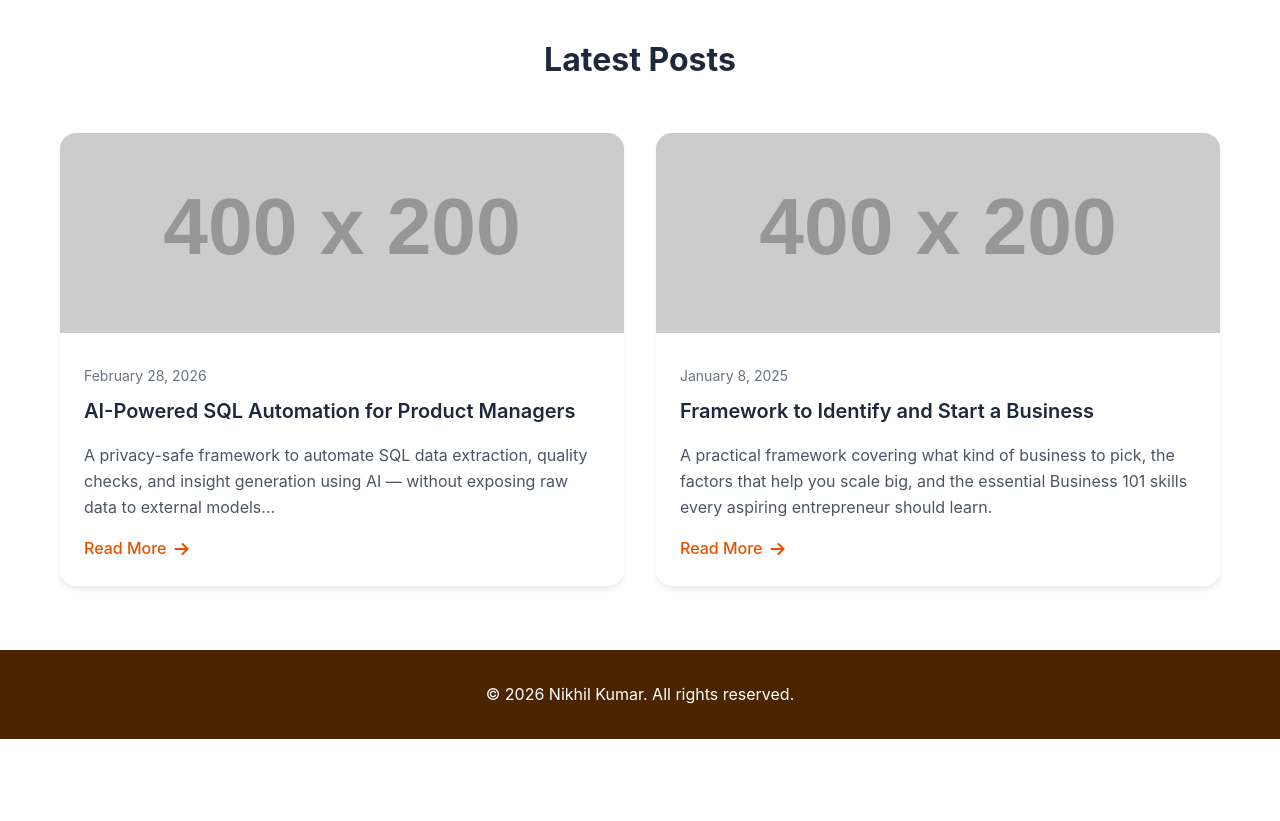
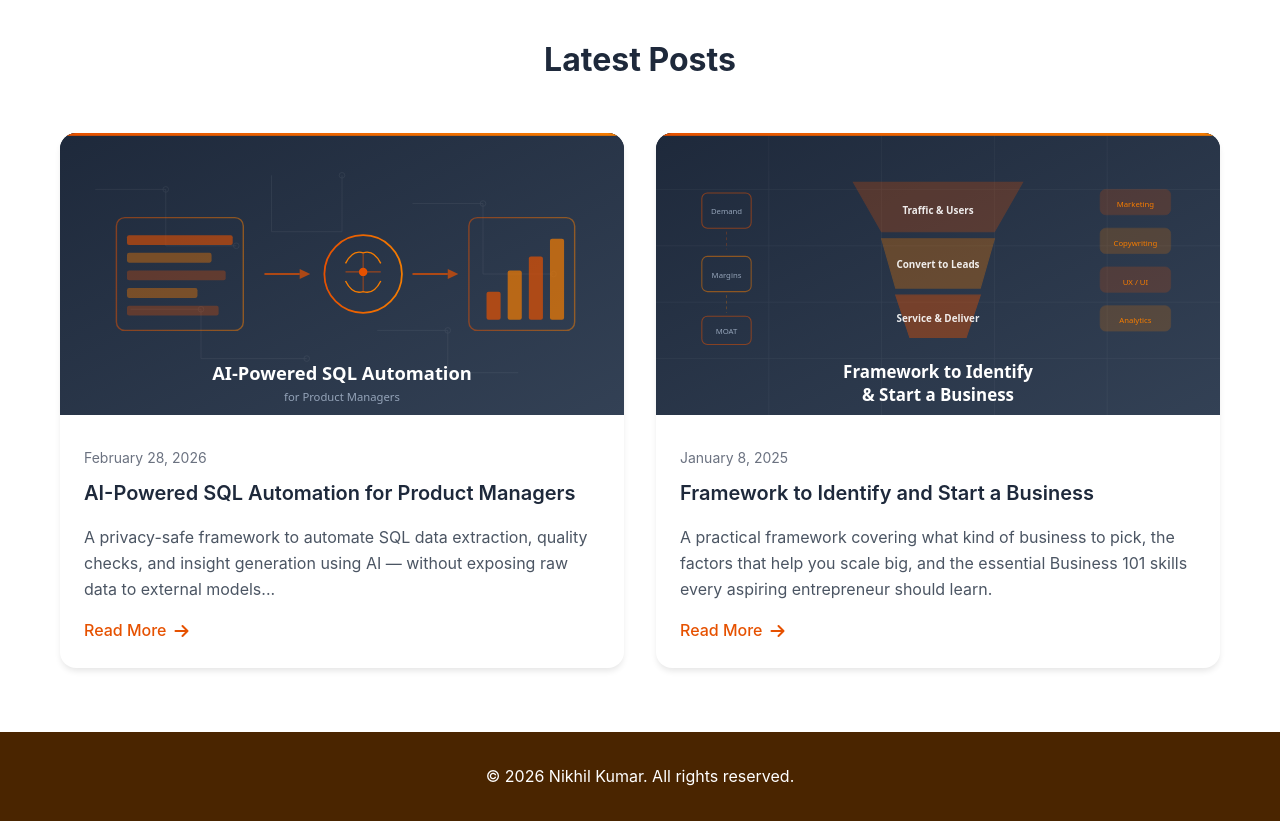
Before and after one commit to gardathedust/nikhil-kumar, a plain HTML site: page index.html in a window 1280 px wide. Shown: the part 1100-1921 px from the top of the page. Before the commit the page ends 1839 px from the top, so only its background shows below. Drawn offline with Linux system fonts and the light colour scheme; placeholder pictures from the web are drawn by us.

Commit message:
Replace placeholder images with local SVG previews, fix CLS

```diff
--- a/css/style.css
+++ b/css/style.css
@@ -357,8 +357,10 @@ body {
 
 .post-image {
     width: 100%;
-    height: 200px;
+    height: auto;
+    aspect-ratio: 2 / 1;
     object-fit: cover;
+    background: #1e293b;
 }
 
 .post-content {
--- a/index.html
+++ b/index.html
@@ -80,7 +80,7 @@
             <h2>Latest Posts</h2>
             <div class="posts-grid">
                 <article class="post-card">
-                    <img src="https://via.placeholder.com/400x200?text=AI+SQL+Automation" alt="AI SQL Automation" class="post-image">
+                    <img src="images/blog-ai-sql-automation.svg" alt="AI-Powered SQL Automation for Product Managers" class="post-image" width="400" height="200">
                     <div class="post-content">
                         <div class="post-date">February 28, 2026</div>
                         <h3 class="post-title">AI-Powered SQL Automation for Product Managers</h3>
@@ -93,7 +93,7 @@
                 </article>
 
                 <article class="post-card">
-                    <img src="https://via.placeholder.com/400x200?text=Business+Framework" alt="Business Framework" class="post-image">
+                    <img src="images/blog-business-framework.svg" alt="Framework to Identify and Start a Business" class="post-image" width="400" height="200">
                     <div class="post-content">
                         <div class="post-date">January 8, 2025</div>
                         <h3 class="post-title">Framework to Identify and Start a Business</h3>
```
Also changed, not shown: blog.html (+5 -3 lines), images/blog-ai-sql-automation.svg (added), images/blog-business-framework.svg (added).
